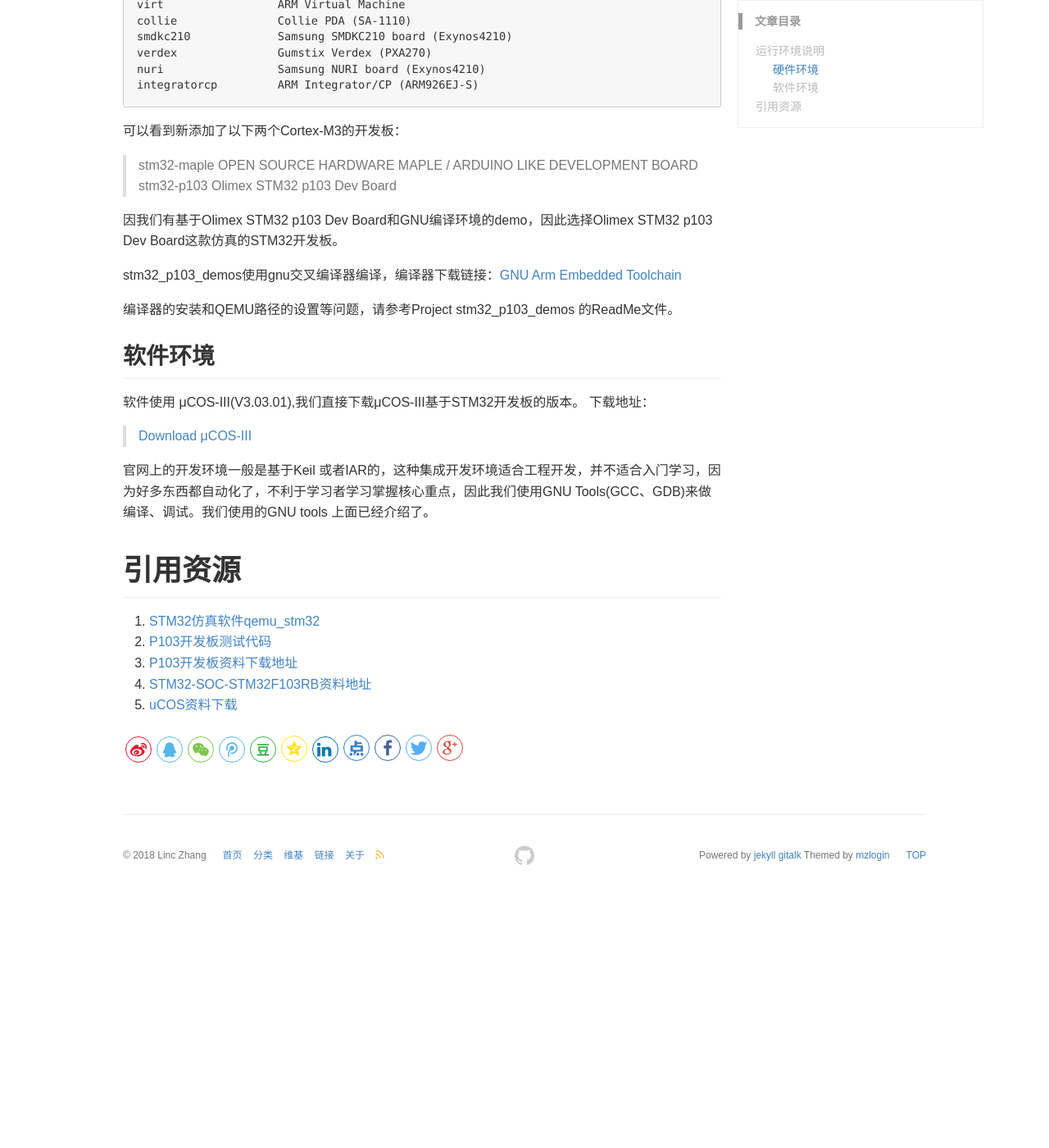
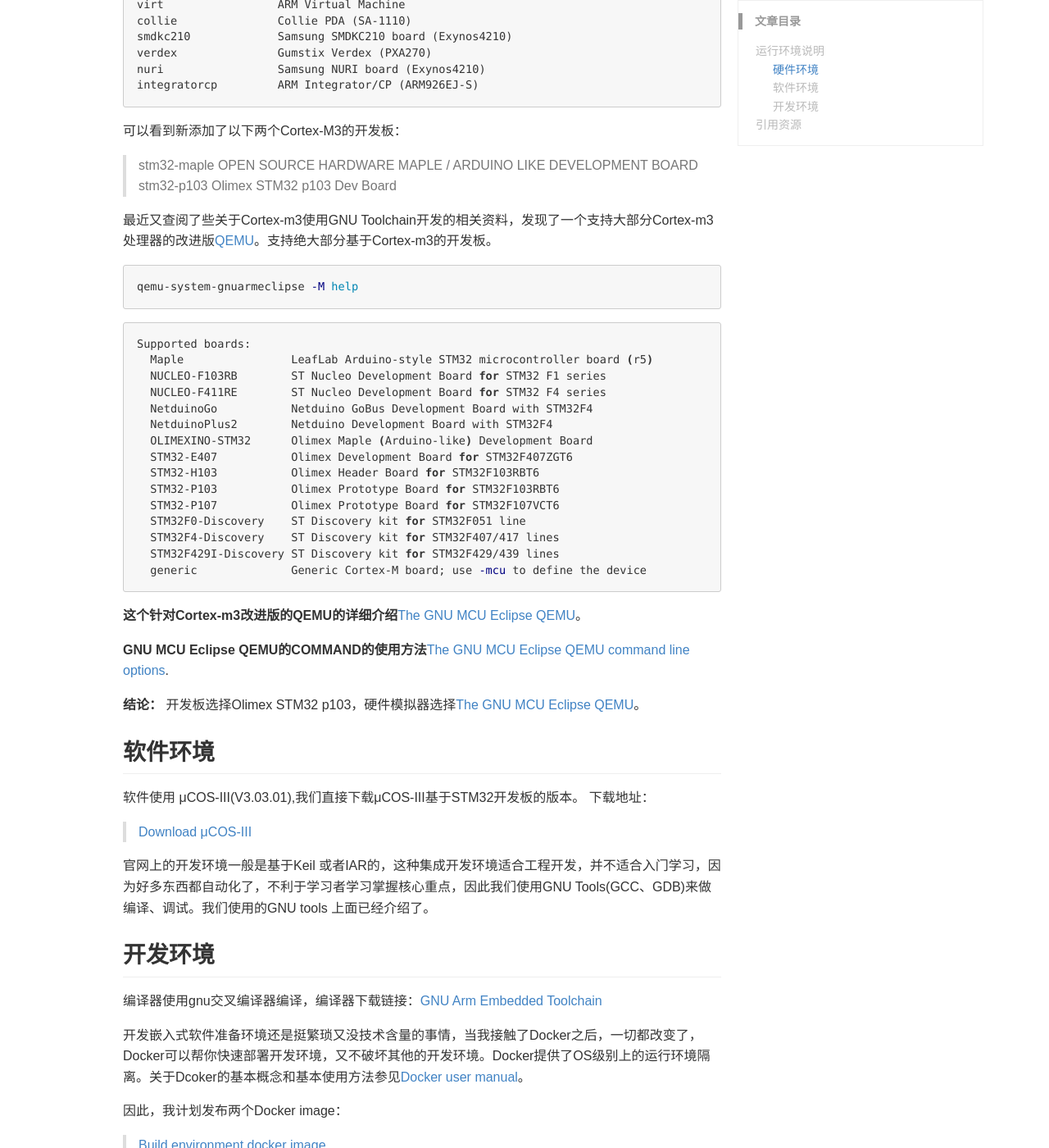
Before and after one commit to zhanglianpin/zhanglianpin.github.io, a Jekyll site: the page built from _posts/2018-04-11-RTOS-dev-env.md, in a window 1280 px wide and 1400 px high, scrolled down 3108 px. Shown: the whole window at 82% size. Built offline with Jekyll 4.4.1, drawn with Linux system fonts in a browser that asks for light colours; comment, search, counter and statistics services are not loaded; before the commit the page ends 4200 px from its top, so only the background shows below that; some of the changed text lies outside the part shown.

Commit message:
New QEMU(The GNU MCU Eclipse QEMU) and use Docker
1,Using new QEMU(The GNU MCU Eclipse QEMU) for emulation.
2,Using docker for DevOps.

````diff
--- a/_posts/2018-04-11-RTOS-dev-env.md
+++ b/_posts/2018-04-11-RTOS-dev-env.md
@@ -152,13 +152,41 @@ integratorcp         ARM Integrator/CP (ARM926EJ-S)
 > stm32-maple          OPEN SOURCE HARDWARE MAPLE / ARDUINO LIKE DEVELOPMENT BOARD
 > stm32-p103           Olimex STM32 p103 Dev Board
 
-因我们有基于Olimex STM32 p103 Dev Board和GNU编译环境的demo，因此选择Olimex STM32 p103 Dev Board这款仿真的STM32开发板。
+最近又查阅了些关于Cortex-m3使用GNU Toolchain开发的相关资料，发现了一个支持大部分Cortex-m3 处理器的改进版[QEMU](https://github.com/zhanglianpin/qemu)。支持绝大部分基于Cortex-m3的开发板。
 
-stm32_p103_demos使用gnu交叉编译器编译，编译器下载链接：[GNU Arm Embedded Toolchain](https://developer.arm.com/open-source/gnu-toolchain/gnu-rm/downloads)
+```sh
+qemu-system-gnuarmeclipse -M help
+```
 
-编译器的安装和QEMU路径的设置等问题，请参考Project stm32_p103_demos 的ReadMe文件。
+```sh
+Supported boards:
+  Maple                LeafLab Arduino-style STM32 microcontroller board (r5)
+  NUCLEO-F103RB        ST Nucleo Development Board for STM32 F1 series
+  NUCLEO-F411RE        ST Nucleo Development Board for STM32 F4 series
+  NetduinoGo           Netduino GoBus Development Board with STM32F4
+  NetduinoPlus2        Netduino Development Board with STM32F4
+  OLIMEXINO-STM32      Olimex Maple (Arduino-like) Development Board
+  STM32-E407           Olimex Development Board for STM32F407ZGT6
+  STM32-H103           Olimex Header Board for STM32F103RBT6
+  STM32-P103           Olimex Prototype Board for STM32F103RBT6
+  STM32-P107           Olimex Prototype Board for STM32F107VCT6
+  STM32F0-Discovery    ST Discovery kit for STM32F051 line
+  STM32F4-Discovery    ST Discovery kit for STM32F407/417 lines
+  STM32F429I-Discovery ST Discovery kit for STM32F429/439 lines
+  generic              Generic Cortex-M board; use -mcu to define the device
+```
+**这个针对Cortex-m3改进版的QEMU的详细介绍**[The GNU MCU Eclipse QEMU](https://gnu-mcu-eclipse.github.io/qemu/)。
+
+**GNU MCU Eclipse QEMU的COMMAND的使用方法**[The GNU MCU Eclipse QEMU command line options](https://gnu-mcu-eclipse.github.io/qemu/options/).
+
+**结论：**
+开发板选择Olimex STM32 p103，硬件模拟器选择[The GNU MCU Eclipse QEMU](https://gnu-mcu-eclipse.github.io/qemu/)。
+
+
+
 
 ## 软件环境
+
 
 软件使用 μCOS-III(V3.03.01),我们直接下载μCOS-III基于STM32开发板的版本。
 下载地址：
@@ -167,10 +195,23 @@ stm32_p103_demos使用gnu交叉编译器编译，编译器下载链接：[GNU Ar
 
 官网上的开发环境一般是基于Keil 或者IAR的，这种集成开发环境适合工程开发，并不适合入门学习，因为好多东西都自动化了，不利于学习者学习掌握核心重点，因此我们使用GNU Tools(GCC、GDB)来做编译、调试。我们使用的GNU tools 上面已经介绍了。
 
+## 开发环境
+
+编译器使用gnu交叉编译器编译，编译器下载链接：[GNU Arm Embedded Toolchain](https://developer.arm.com/open-source/gnu-toolchain/gnu-rm/downloads)
+
+开发嵌入式软件准备环境还是挺繁琐又没技术含量的事情，当我接触了Docker之后，一切都改变了，Docker可以帮你快速部署开发环境，又不破坏其他的开发环境。Docker提供了OS级别上的运行环境隔离。关于Dcoker的基本概念和基本使用方法参见[Docker user manual](https://docs.docker.com/engine/docker-overview/)。
+
+因此，我计划发布两个Docker image：
+
+> [Build environment docker image]()
+
+> [Debug environment using qemu docker image]()
+
 # 引用资源
 
-1. [STM32仿真软件qemu_stm32](https://github.com/zhanglianpin/qemu_stm32)
+1. [STM32仿真软件](https://github.com/zhanglianpin/qemu)
 2. [P103开发板测试代码](https://github.com/zhanglianpin/stm32_p103_demos)
 3. [P103开发板资料下载地址](https://www.olimex.com/Products/ARM/ST/STM32-P103/)
 4. [STM32-SOC-STM32F103RB资料地址](http://www.st.com/en/microcontrollers/stm32f103rb.html)
 5. [uCOS资料下载](https://www.micrium.com/)
+6. [Develop embedded software using Docker](https://blog.feabhas.com/2017/09/introduction-docker-embedded-developers-part-1-getting-started/)
````
